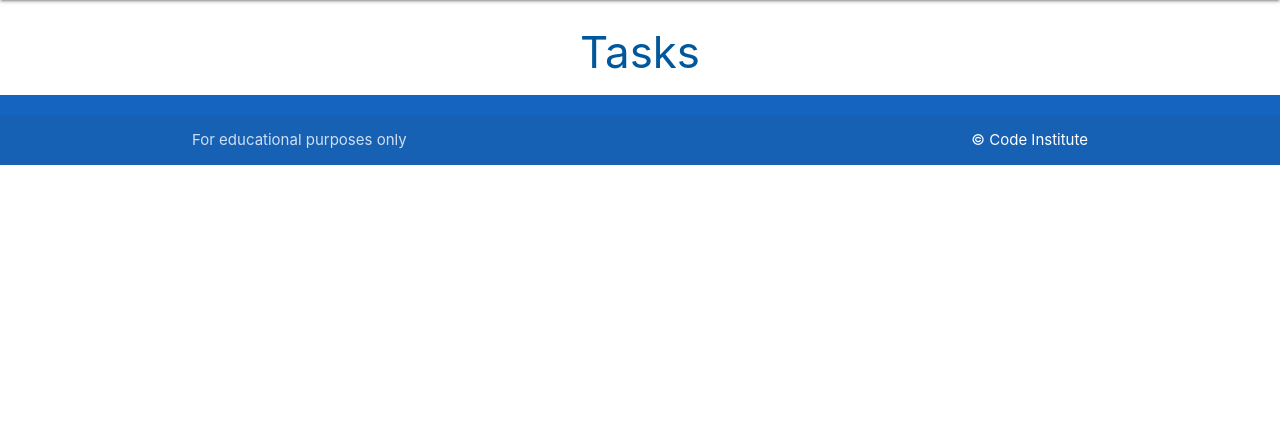
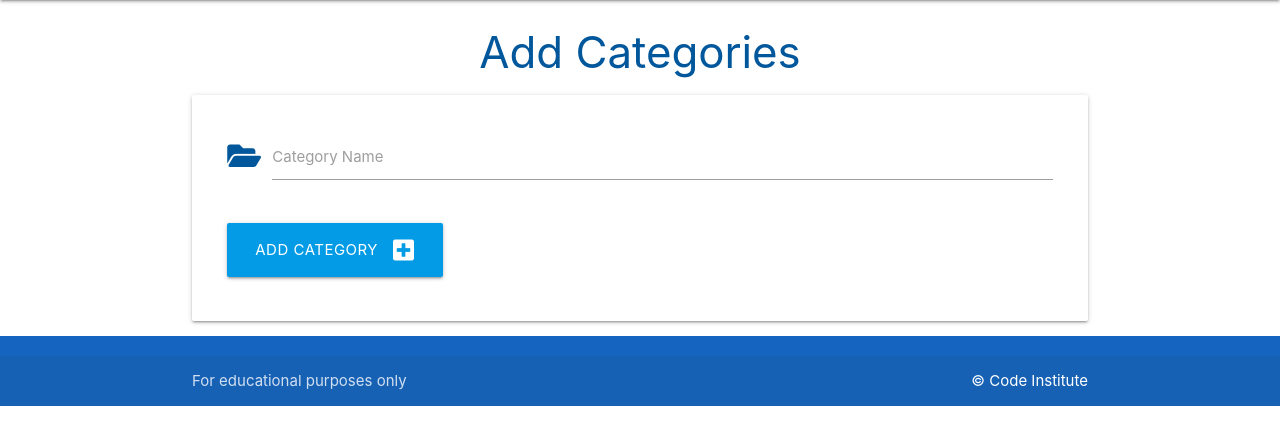
Before and after one commit to maisam2004/flask-sql-task-manageer, a Flask app: template taskmanager/templates/add_category.html in a window 1280 px wide. Shown: the part 64-509 px from the top of the page. Run offline with Flask 3, Linux system fonts and the light colour scheme; the template is opened without the code that fills it, so the values that code supplies are empty.

Commit message:
Add pages and routs to add new category

```diff
--- a/taskmanager/templates/add_category.html
+++ b/taskmanager/templates/add_category.html
@@ -1,4 +1,22 @@
 {% extends 'base.html' %}
 {% block content %}
-<h3 class="light-blue-text text-darken-4 center-align"> Tasks </h3>
+<h3 class="light-blue-text text-darken-4 center-align"> Add Categories </h3>
+<div class="row card-panel gery lighten-5 ">
+    <form class="col s12" method="POST" action = "{{url_for('add_category')}}">
+      <div class="row">
+        <div class="input-field col s12">
+            <i class="fas fa-folder-open prefix light-blue-text text-darken-4"></i>
+          <input id="category_name" name ="category_name" minlength="3" maxlength="25" type="text" class="validate" required>
+          <label for="category_name">Category Name</label>
+        </div>
+      </div>
+      <div class="row">
+        <div class="col s12 center-aligh ">
+            <button type="submit" class="btn-large light-blue darken-1">
+                Add Category <i class="fas fa-plus-square right"></i>
+            </button>
+        </div>
+      </div>
+    </form>
+  </div>
 {% endblock %}
--- a/taskmanager/templates/base.html
+++ b/taskmanager/templates/base.html
@@ -24,8 +24,8 @@
             <a href="#" data-target="mobile-demo" class="sidenav-trigger"><i class="fas fa-bars"></i></a>
             <ul class="right hide-on-med-and-down">
                 <li><a href="{{ url_for('home') }}">Home</a></li>
-                <li><a href="">New Task</a></li>
-                <li><a href="">Categories</a></li>
+                <li><a href="{{ url_for('add_category') }}">New Task</a></li>
+                <li><a href="{{ url_for('categories') }}">Categories</a></li>
             </ul>
             </div>
         </nav>
@@ -33,8 +33,8 @@
         <!-- mobile sidenav -->
         <ul class="sidenav" id="mobile-demo">
             <li><a href="{{ url_for('home') }}">Home</a></li>
-            <li><a href="">New Task</a></li>
-            <li><a href="">Categories</a></li>
+            <li><a href="{{ url_for('add_category') }}">New Task</a></li>
+            <li><a href="{{ url_for('categories') }}">Categories</a></li>
         </ul>
     </header>
 
```
Also changed, not shown: taskmanager/routes.py (+14 -1 lines), taskmanager/templates/categories.html (+8 -1 lines).
